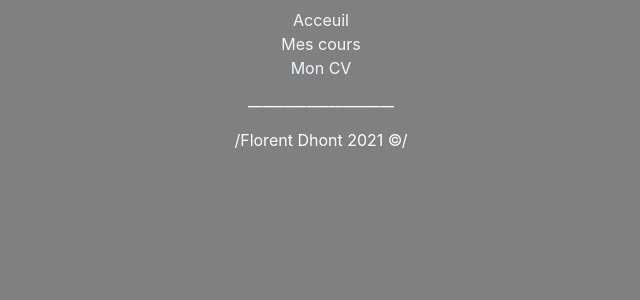
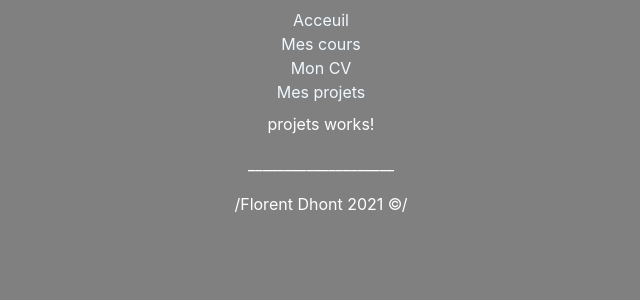
Before and after one commit to FloFloDht/angularWebApp, an Angular app: page /projets in a window 1280 px wide. Before the commit this address led to /. Shown: the top 300 px of the page, without its empty margins (319-959 px from the left). Built offline with nearby package versions, Linux system fonts and the light colour scheme.

Commit message:
add projets component

```diff
--- a/src/app/app-routing.module.ts
+++ b/src/app/app-routing.module.ts
@@ -3,12 +3,14 @@ import { Routes, RouterModule } from '@angular/router';
 import { CoursComponent } from './cours/cours.component';
 import { CvComponent } from './cv/cv.component';
 import { HomeComponent } from './home/home.component';
+import { ProjetsComponent } from './projets/projets.component';
 
 const routes: Routes = [
   {path:'', pathMatch:'full', redirectTo:'home'},
   {path: 'cours', component:CoursComponent},
   {path: 'home', component:HomeComponent},
-  {path: 'cv', component:CvComponent}
+  {path: 'cv', component:CvComponent},
+  {path: 'projets', component:ProjetsComponent}
 ];
 
 @NgModule({
--- a/src/app/app.component.html
+++ b/src/app/app.component.html
@@ -5,8 +5,7 @@
         <li routerLinkActive="active"><a routerLink="home">Acceuil</a></li>
         <li routerLinkActive="active"><a routerLink="cours">Mes cours</a></li>
         <li routerLinkActive="active"><a routerLink="cv">Mon CV</a></li>
-        <!-- <li routerLinkActive="active"><a routerLink="parcour-scolaire">Mon parcours scolaire</a></li>
-        <li routerLinkActive="active"><a routerLink="contact">Contact</a></li> -->
+        <li routerLinkActive="active"><a routerLink="projets">Mes projets</a></li>
       </ul>
     </div>
   </div>
--- a/src/app/app.module.ts
+++ b/src/app/app.module.ts
@@ -6,13 +6,15 @@ import { AppComponent } from './app.component';
 import { HomeComponent } from './home/home.component';
 import { CoursComponent } from './cours/cours.component';
 import { CvComponent } from './cv/cv.component';
+import { ProjetsComponent } from './projets/projets.component';
 
 @NgModule({
   declarations: [
     AppComponent,
     HomeComponent,
     CoursComponent,
-    CvComponent
+    CvComponent,
+    ProjetsComponent
   ],
   imports: [
     BrowserModule,
--- /dev/null
+++ b/src/app/projets/projets.component.html
@@ -0,0 +1 @@
+<p>projets works!</p>
--- /dev/null
+++ b/src/app/projets/projets.component.ts
@@ -0,0 +1,15 @@
+import { Component, OnInit } from '@angular/core';
+
+@Component({
+  selector: 'app-projets',
+  templateUrl: './projets.component.html',
+  styleUrls: ['./projets.component.scss']
+})
+export class ProjetsComponent implements OnInit {
+
+  constructor() { }
+
+  ngOnInit(): void {
+  }
+
+}
```
Also changed, not shown: src/app/projets/projets.component.scss (added).
